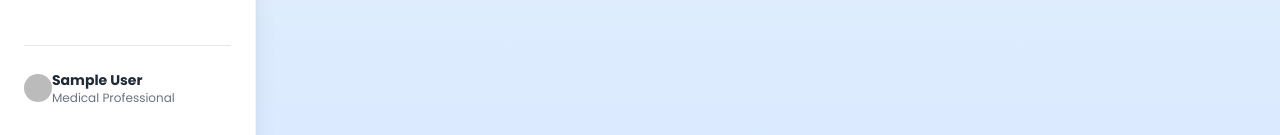
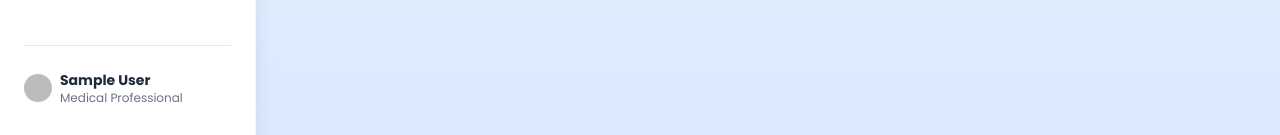
Before and after one commit to avirajkale50/alphabyte_ab2_03, a React (Vite) app in the folder doctor/: page /otp in a window 1280 px wide. Shown: the part 662-797 px from the top of the page. Built offline with nearby package versions, Linux system fonts and the light colour scheme; no server answers; sample sign-in values are in the browser's storage; some icons are missing.

Commit message:
Enhance OTPVerification layout by adjusting UserButton spacing

```diff
--- a/doctor/src/pages/OTPVerification.jsx
+++ b/doctor/src/pages/OTPVerification.jsx
@@ -72,8 +72,8 @@ const OTPVerification = () => {
             <div className="flex items-center justify-between">
               <div className="flex items-center">
                 {/* Add the UserButton here with spacing */}
-                <UserButton /> {/* Added mr-4 for spacing */}
-                <div>
+                <UserButton/>
+                <div className="ml-2">
                   <p className="text-sm font-bold text-gray-800">
                     {user.firstName ? `${user.firstName} ${user.lastName || ''}` : user.username || 'User'}
                   </p>
```
